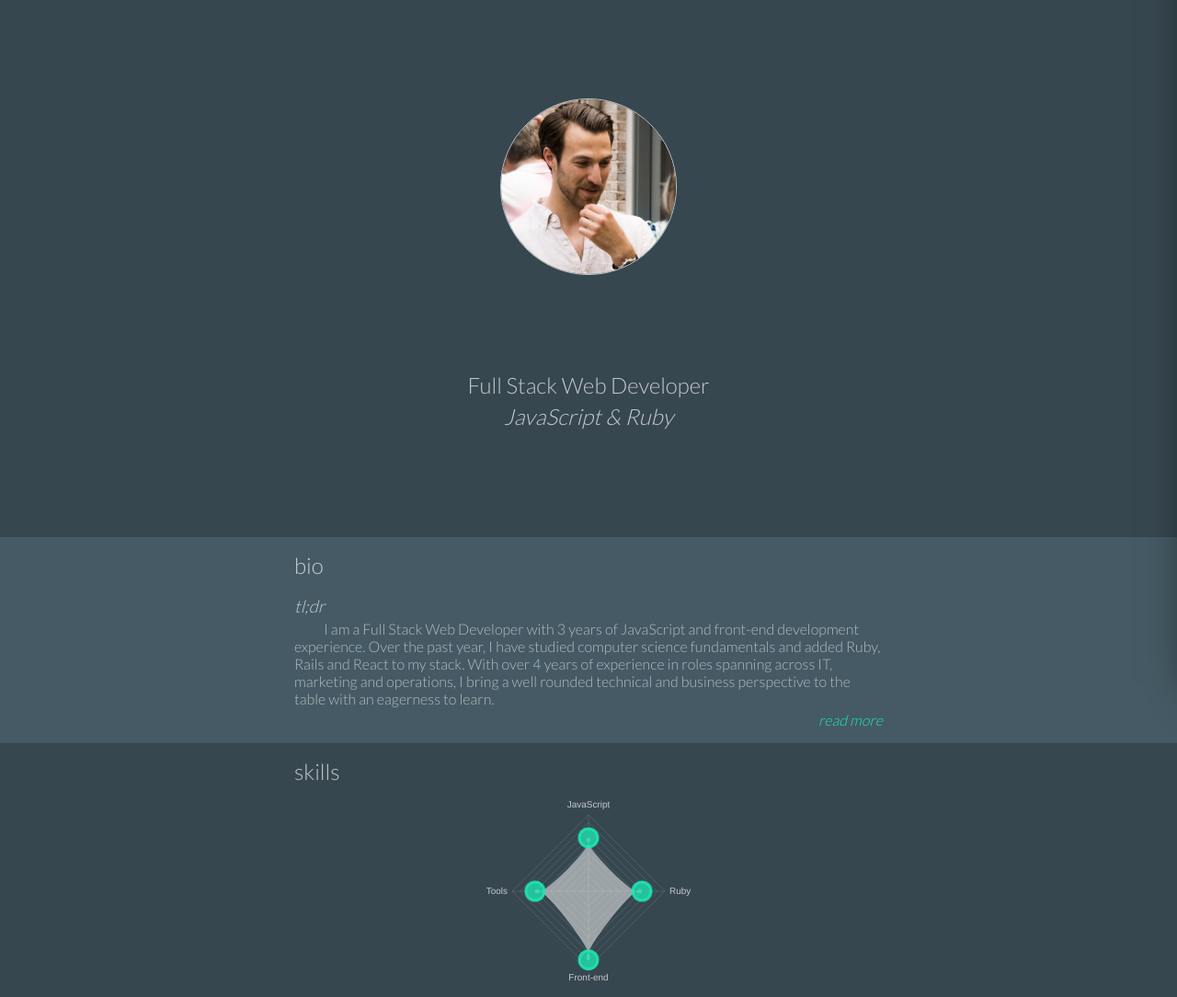
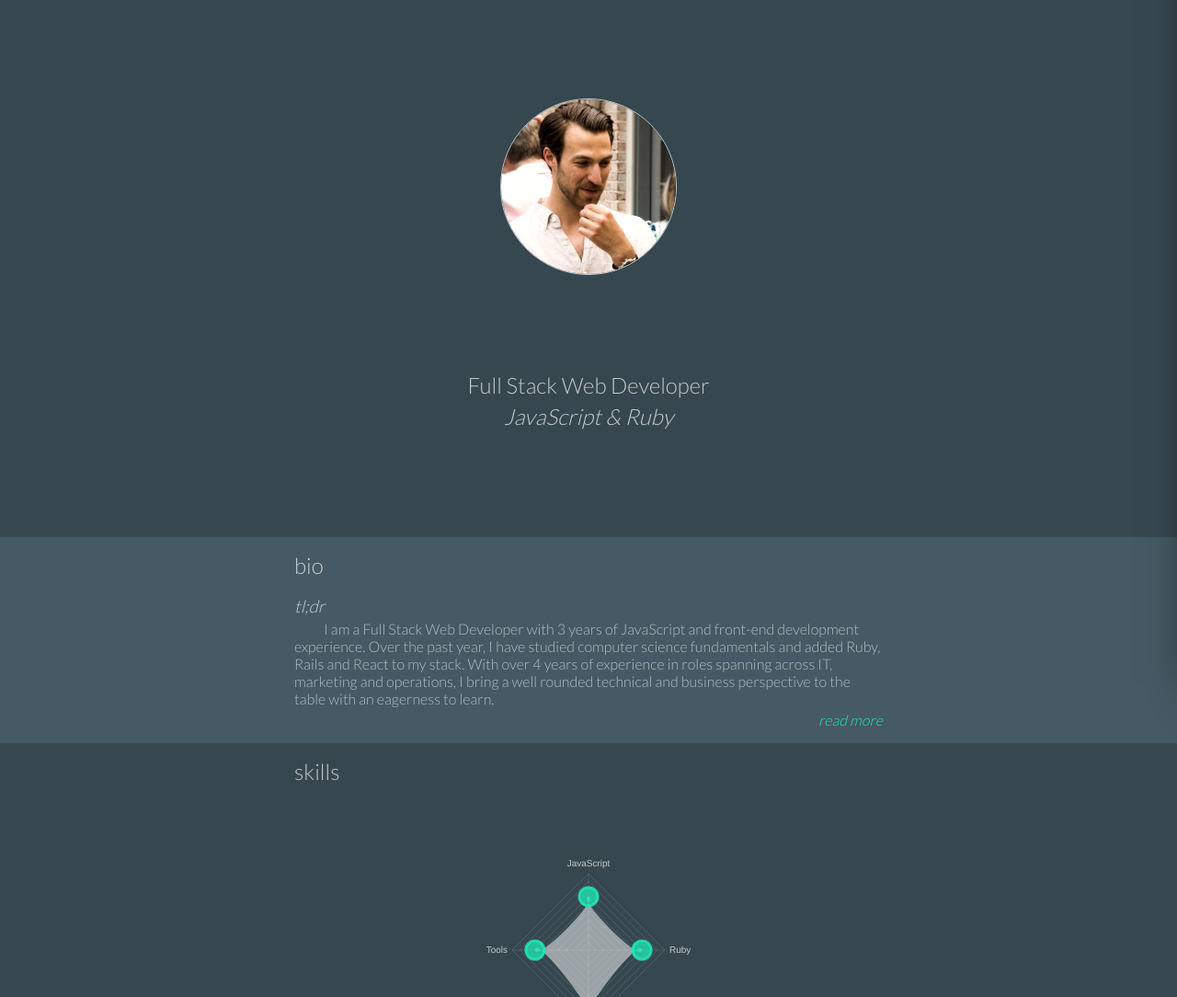
Before and after one commit to jaredAnders/jaredAnders.github.io, a website: page index.html in a window 1280 px wide. Shown: the part 216-1300 px from the top of the page at 92% size. Drawn offline with nearby package versions, Linux system fonts and the light colour scheme.

Commit message:
adds padding to skills chart, adds filter to cover img, removes old comments

```diff
--- a/src/scss/_cover.scss
+++ b/src/scss/_cover.scss
@@ -12,16 +12,6 @@
 
     color: $white;
     text-align: center;
-
-    //position: relative;
-
-    //background: linear-gradient(white, rgba(255,255,255,.5) 5%,rgba(255,255,255,.5) 95%, white), url(../img/test.svg), white;
-    //background: linear-gradient($bg9,$bg8);
-
-    //background: url(../img/bg.svg);
-    //background-size: cover;
-
-    //margin-top: 3.5em;
 
     @media (min-width: 720px) {
         height: 100vh;
@@ -42,17 +32,6 @@
     }
 }
 
-// #graphic {
-//     width: 100%;
-//     height: 50%;
-//     margin: 0 auto;
-//     max-width: 576px;
-//     background: url(../img/jared.png);
-//     background-size:contain;
-//     background-repeat: no-repeat;
-//     background-position: center;
-// }
-
 #img-crop {
   display: inline-block;
   margin: 0 auto;
@@ -67,5 +46,6 @@
     margin-left: -5%;
     width: 110%;
     height: 110%;
+    filter: contrast(110%) saturate(110%) sepia(10%);
   }
 }
--- a/src/scss/_skills.scss
+++ b/src/scss/_skills.scss
@@ -1,5 +1,4 @@
 #skills-cont {
-    //height: 75vh;
     background: $bg8;
     padding: 1em;
     margin: auto;
@@ -10,7 +9,6 @@
     }
     @media (min-width: 720px) {
         padding: 1em 15%;
-        //height: 50vh;
     }
     @media (min-width: 900px) {
         padding: 1em 20%;
@@ -25,7 +23,7 @@
 }
 
 #chart-container {
-    padding: 1em;
+    padding: 5em 1em;
 }
 #chart {
     position: relative;
```
Also changed, not shown: src/scss/_variables.scss (+0 -14 lines), dist/css/style.css, dist/css/style.min.css.
